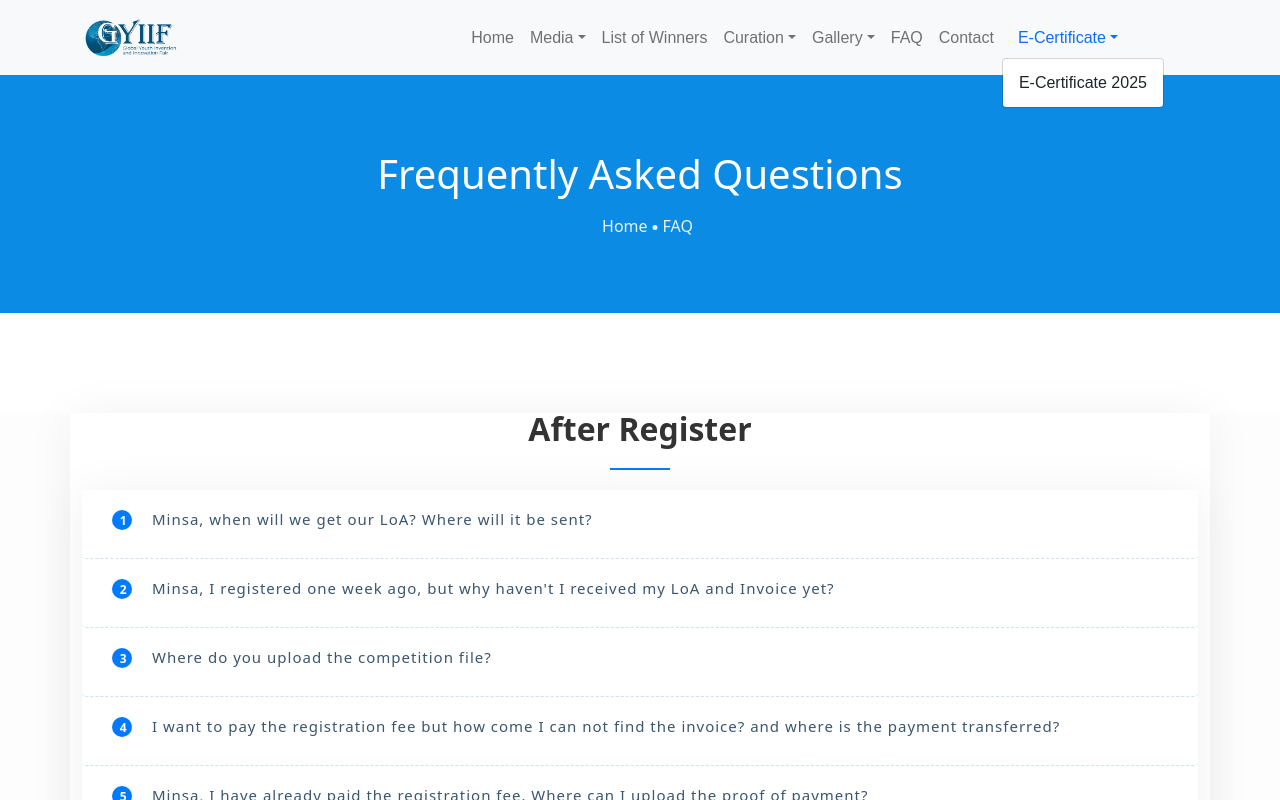
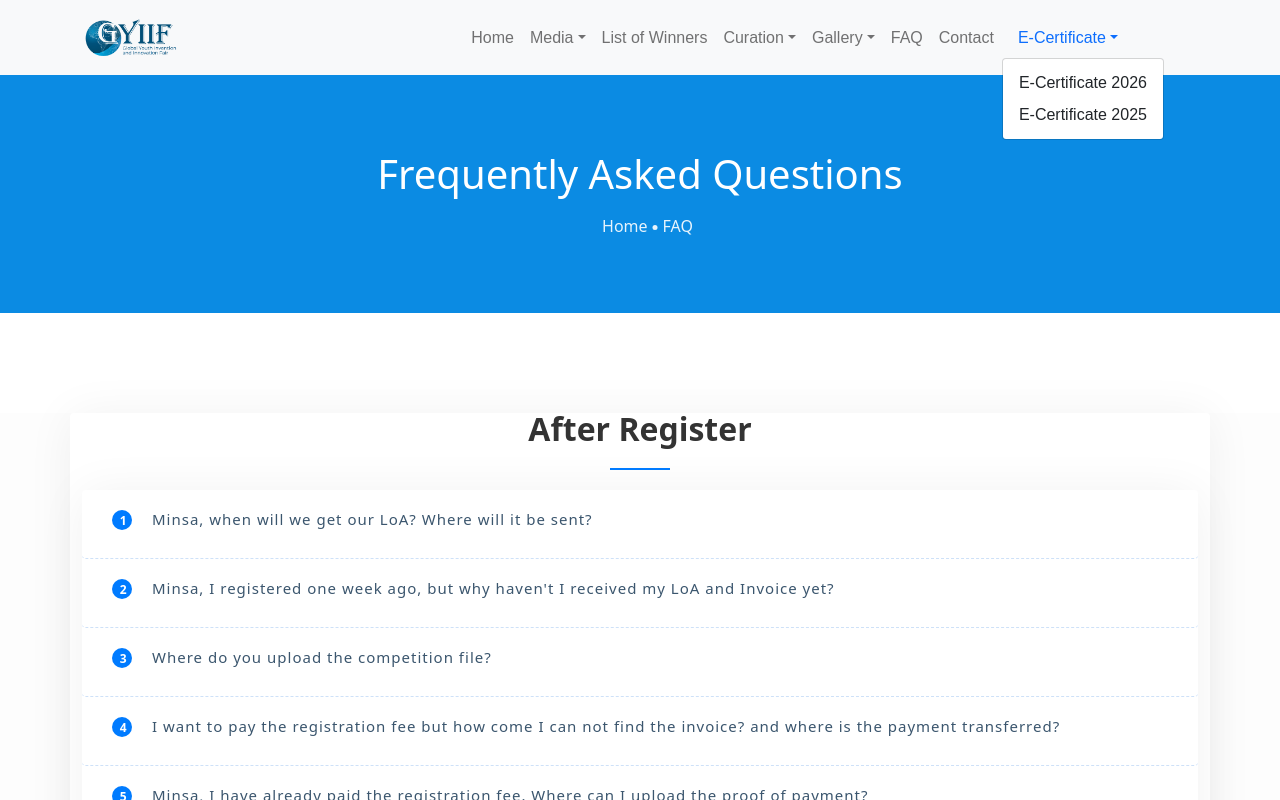
Before and after one commit to iysaofficial/officialgyiif-new, a Next.js app: page /faq/faqpage in a window 1280 px wide. Both pictures are taken after a click on the link "E-Certificate". Shown: the top 800 px of the page. Built offline with nearby package versions, Linux system fonts and the light colour scheme.

Commit message:
update e-certificate

```diff
--- a/src/components/navigation.jsx
+++ b/src/components/navigation.jsx
@@ -185,6 +185,14 @@
                 }`}
               >
                 <Link
+                  href="https://drive.google.com/drive/folders/1hMboGN5Cmb0K_dCSgq4cSH5ok3pXHBCU"
+                  legacyBehavior
+                >
+                  <a className="dropdown-item" target="_blank">
+                    E-Certificate 2026
+                  </a>
+                </Link>
+                <Link
                   href="https://drive.google.com/drive/folders/1ms7eiyAe0nxwnZ7pWhbDzbpjOn4AUhbr"
                   legacyBehavior
                 >
```
